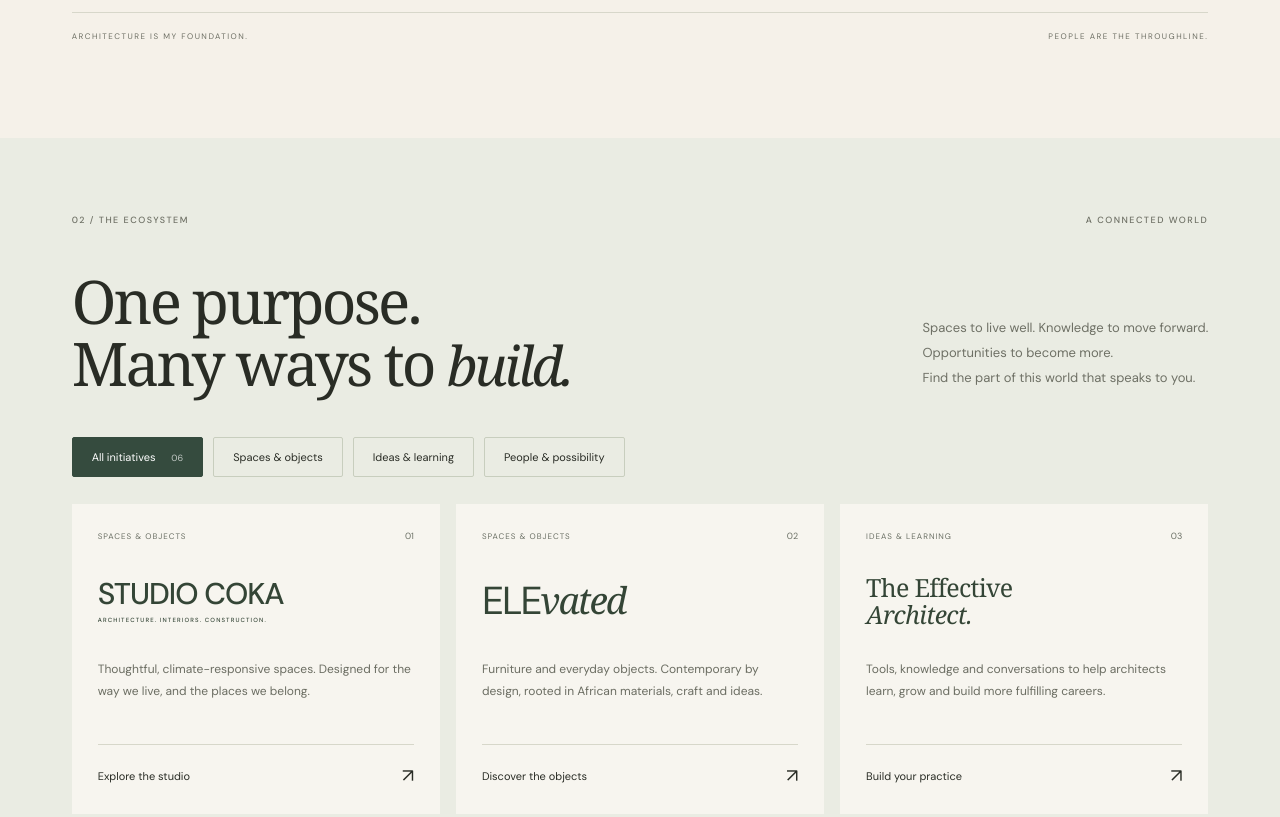
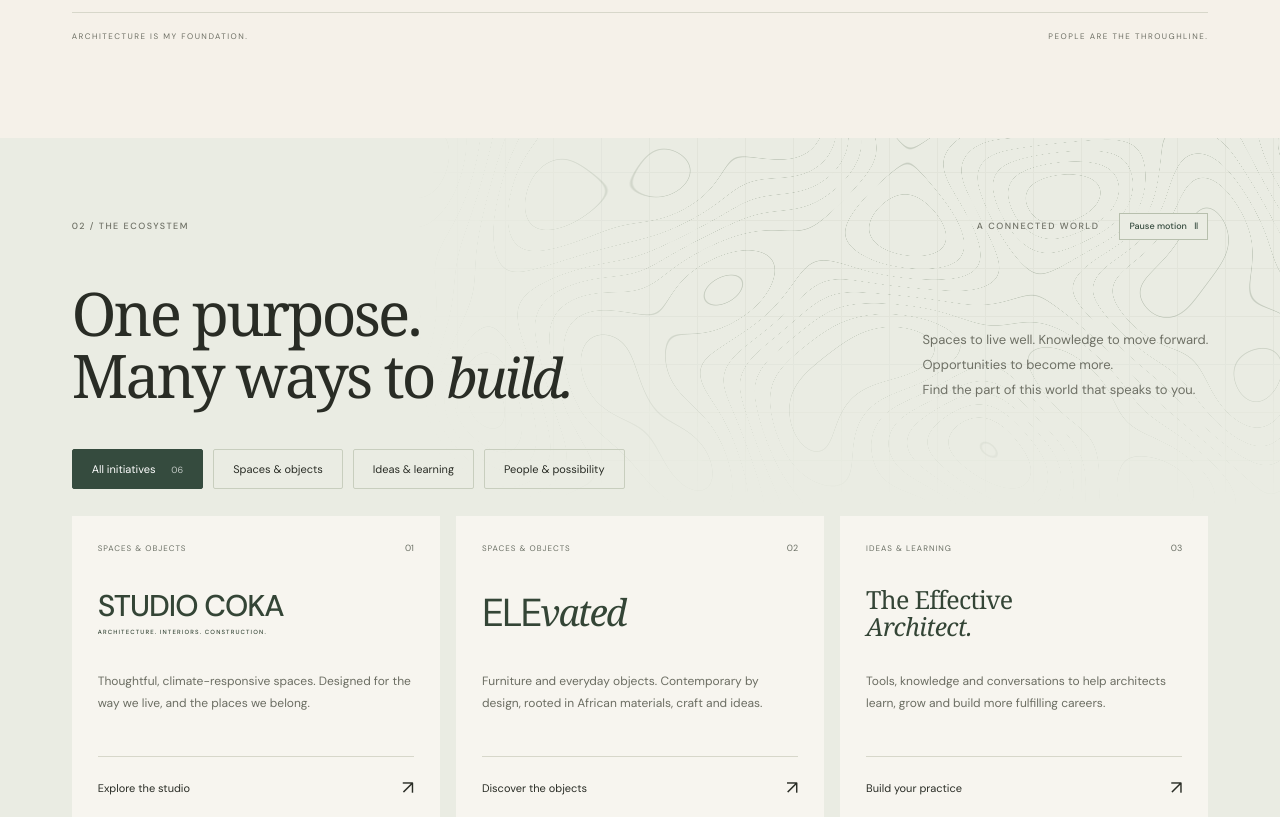
Before and after one commit to DOVEPCDIABLE/coka-assessment, a website: page index.html in a window 1280 px wide. Shown: the part 1340-2157 px from the top of the page. Drawn offline with Linux system fonts and the light colour scheme; a web font is replaced by a local one.

Commit message:
Add ThreeUI topographic motion and page transitions

```diff
--- a/SUBMISSION.txt
+++ b/SUBMISSION.txt
@@ -11,7 +11,7 @@ The page introduces Crystal first, then connects her purpose to her ecosystem, d
 
 Warm neutrals, forest green, editorial typography and the supplied portraits create a calm, distinctive identity. Project concepts are labelled honestly. Missing initiative links lead to contextual information and Crystal’s verified LinkedIn profile rather than invented destinations.
 
-I chose semantic HTML, responsive CSS and small vanilla JavaScript interactions because this single-page experience does not need a framework. Local fonts, compressed WebP images and deferred JavaScript keep dependencies and network overhead low. The site includes keyboard navigation, native modal dialogs, visible focus states, responsive layouts and reduced-motion support.
+I chose semantic HTML, responsive CSS and small vanilla JavaScript interactions because this single-page experience does not need a framework. Local fonts, compressed WebP images and deferred JavaScript keep dependencies and network overhead low. Keyboard navigation and accessible dialogs support usability. Adapted ThreeUI contours and native reveals add motion with pause and reduced-motion controls.
 
 The contact flow helps visitors draft and copy a message; it clearly explains that delivery happens through LinkedIn. No enquiry submission or data collection is simulated.
 
@@ -51,3 +51,5 @@ RESEARCH / IMPLEMENTATION NOTES (not part of the word-limited responses)
 - Brand names use proposed typographic treatments; they are not claimed to be official initiative logos.
 - Project captions describe supplied imagery. Concept renders are labelled as concepts; no unverified project metrics are claimed.
 - Analytics described above are a proposal and are not installed in the assessment site.
+
+- Motion: ThreeUI Community Topo Field, @designcodeio/threeui 1.2.0, adapted under MIT. Upstream: https://github.com/MengTo/threeui. License included in assets/licenses/ThreeUI-MIT.txt.
--- a/index.html
+++ b/index.html
@@ -35,6 +35,7 @@
     <link rel="stylesheet" href="assets/fonts.css" />
     <link rel="stylesheet" href="styles.css" />
     <script src="app.js" defer></script>
+    <script src="motion.js" defer></script>
   </head>
   <body>
     <a class="skip-link" href="#main">Skip to content</a>
@@ -165,8 +166,15 @@
         id="ecosystem"
         aria-labelledby="ecosystem-title"
       >
+        <canvas class="topo-field" aria-hidden="true"></canvas>
         <div class="section-label">
-          <span>02 / THE ECOSYSTEM</span><span>A CONNECTED WORLD</span>
+          <span>02 / THE ECOSYSTEM</span
+          ><span class="ecosystem-controls"
+            >A CONNECTED WORLD
+            <button class="motion-toggle" aria-pressed="false" hidden>
+              Pause motion <span aria-hidden="true">Ⅱ</span>
+            </button></span
+          >
         </div>
         <div class="section-heading">
           <h2 id="ecosystem-title">
--- /dev/null
+++ b/motion.js
@@ -0,0 +1,267 @@
+"use strict";
+
+// Progressive enhancement: page content stays visible if animation is unavailable.
+(() => {
+  const reducedMotion = window.matchMedia("(prefers-reduced-motion: reduce)");
+  const toggle = document.querySelector(".motion-toggle");
+  const animations = new Set();
+  let userPaused = false;
+  const motionEnabled = () => !reducedMotion.matches && !userPaused;
+
+  function reveal(element, delay = 0) {
+    if (!motionEnabled() || !element.animate) return;
+    const animation = element.animate(
+      [
+        { opacity: 0, transform: "translateY(22px)" },
+        { opacity: 1, transform: "translateY(0)" },
+      ],
+      {
+        duration: 720,
+        delay,
+        easing: "cubic-bezier(0.22, 1, 0.36, 1)",
+        fill: "backwards",
+      },
+    );
+    animations.add(animation);
+    animation.onfinish = animation.oncancel = () =>
+      animations.delete(animation);
+  }
+
+  const heroElements = document.querySelectorAll(
+    ".hero-copy > .eyebrow, .hero h1, .hero-description, .hero-copy > .button, .hero-visual",
+  );
+  heroElements.forEach((element, index) => reveal(element, index * 75));
+
+  if ("IntersectionObserver" in window) {
+    const observer = new IntersectionObserver(
+      (entries) => {
+        entries.forEach((entry) => {
+          if (!entry.isIntersecting) return;
+          reveal(entry.target, Number(entry.target.dataset.revealDelay || 0));
+          observer.unobserve(entry.target);
+        });
+      },
+      { threshold: 0.12 },
+    );
+    document
+      .querySelectorAll(
+        ".about-content > *, .section-heading > *, .initiative-card, .project-card, .ideas-copy > *, .connect-heading > *, .connect-paths > *",
+      )
+      .forEach((element) => {
+        if (
+          element.matches(".initiative-card, .project-card, .connect-paths > *")
+        ) {
+          element.dataset.revealDelay =
+            ([...element.parentElement.children].indexOf(element) % 3) * 70;
+        }
+        observer.observe(element);
+      });
+  }
+
+  document.querySelector(".filters").addEventListener("click", (event) => {
+    if (!event.target.closest("[data-filter]")) return;
+    document
+      .querySelectorAll(".initiative-card:not([hidden])")
+      .forEach((card, index) => reveal(card, index * 45));
+  });
+
+  const field = createTopoField(
+    document.querySelector(".topo-field"),
+    motionEnabled,
+  );
+  function syncMotion() {
+    document.documentElement.classList.toggle(
+      "motion-paused",
+      !motionEnabled(),
+    );
+    toggle.hidden = reducedMotion.matches;
+    toggle.setAttribute("aria-pressed", String(userPaused));
+    toggle.innerHTML = userPaused
+      ? 'Resume motion <span aria-hidden="true">▷</span>'
+      : 'Pause motion <span aria-hidden="true">Ⅱ</span>';
+    if (!motionEnabled()) animations.forEach((animation) => animation.cancel());
+    field?.sync();
+  }
+  toggle.addEventListener("click", () => {
+    userPaused = !userPaused;
+    syncMotion();
+  });
+  reducedMotion.addEventListener("change", syncMotion);
+  syncMotion();
+})();
+
+/**
+ * Adapted from ThreeUI Community Topo Field, @designcodeio/threeui v1.2.0.
+ * Copyright (c) 2026 Meng To. MIT; see assets/licenses/ThreeUI-MIT.txt.
+ * Source: https://github.com/MengTo/threeui
+ * Adaptations: transparent sage palette, bounded canvas resolution, 30 fps,
+ * offscreen/tab suspension, user pause, reduced motion and context-loss fallback.
+ */
+function createTopoField(canvas, motionEnabled) {
+  const gl = canvas.getContext("webgl", {
+    alpha: true,
+    premultipliedAlpha: false,
+    antialias: false,
+    depth: false,
+    powerPreference: "low-power",
+  });
+  if (!gl) {
+    canvas.hidden = true;
+    return null;
+  }
+  const vertexSource = `
+                attribute vec2 a_position;
+                void main() { gl_Position = vec4(a_position, 0.0, 1.0); }
+            `;
+  const fragmentSource = `
+                precision highp float;
+                uniform vec2 u_resolution;
+                uniform float u_time;
+                uniform float u_dpr;
+
+                vec3 permute(vec3 x) { return mod(((x*34.0)+1.0)*x, 289.0); }
+                float snoise(vec2 v){
+                    const vec4 C = vec4(0.211324865405187, 0.366025403784439, -0.577350269189626, 0.024390243902439);
+                    vec2 i  = floor(v + dot(v, C.yy) );
+                    vec2 x0 = v -   i + dot(i, C.xx);
+                    vec2 i1; i1 = (x0.x > x0.y) ? vec2(1.0, 0.0) : vec2(0.0, 1.0);
+                    vec4 x12 = x0.xyxy + C.xxzz; x12.xy -= i1;
+                    i = mod(i, 289.0);
+                    vec3 p = permute( permute( i.y + vec3(0.0, i1.y, 1.0 )) + i.x + vec3(0.0, i1.x, 1.0 ));
+                    vec3 m = max(0.5 - vec3(dot(x0,x0), dot(x12.xy,x12.xy), dot(x12.zw,x12.zw)), 0.0);
+                    m = m*m; m = m*m;
+                    vec3 x = 2.0 * fract(p * C.www) - 1.0;
+                    vec3 h = abs(x) - 0.5; vec3 ox = floor(x + 0.5);
+                    vec3 a0 = x - ox; m *= 1.79284291400159 - 0.85373472095314 * ( a0*a0 + h*h );
+                    vec3 g; g.x  = a0.x  * x0.x  + h.x  * x0.y; g.yz = a0.yz * x12.xz + h.yz * x12.yw;
+                    return 130.0 * dot(m, g);
+                }
+
+                void main() {
+                    vec2 st = gl_FragCoord.xy / u_resolution.xy;
+                    st.x *= u_resolution.x / u_resolution.y;
+
+                    // 1px physical grid rendering
+                    float gridSize = 48.0 * u_dpr;
+                    vec2 gridSt = gl_FragCoord.xy / gridSize;
+                    vec2 gridFract = fract(gridSt);
+                    float lineThickness = 1.0 / gridSize;
+                    float gridLines = step(1.0 - lineThickness, gridFract.x) + step(1.0 - lineThickness, gridFract.y);
+                    gridLines = clamp(gridLines, 0.0, 1.0) * 0.12;
+
+                    // Ultra-thin Topographic Lines
+                    float noiseScale = 1.4;
+                    vec2 noisePos = st * noiseScale + vec2(u_time * 0.015, u_time * 0.025);
+                    float n = snoise(noisePos) * 0.5 + 0.5;
+                    float numBands = 10.0;
+                    float bandVal = n * numBands;
+                    float triangleWave = abs(fract(bandVal) - 0.5) * 2.0;
+
+                    // Thinner smoothstep constraint for fine industrial aesthetic
+                    float topoLines = (1.0 - smoothstep(0.0, 0.045, triangleWave)) * 0.45;
+
+                    vec3 color = vec3(0.0);
+                    color += vec3(1.0) * gridLines;
+                    color += vec3(1.0) * topoLines;
+
+                    gl_FragColor = vec4(vec3(0.28, 0.37, 0.26), min(color.r, 0.65) * 0.65);
+                }
+            `;
+  function compile(type, source) {
+    const shader = gl.createShader(type);
+    gl.shaderSource(shader, source);
+    gl.compileShader(shader);
+    if (!gl.getShaderParameter(shader, gl.COMPILE_STATUS)) {
+      gl.deleteShader(shader);
+      return null;
+    }
+    return shader;
+  }
+  const vertex = compile(gl.VERTEX_SHADER, vertexSource);
+  const fragment = compile(gl.FRAGMENT_SHADER, fragmentSource);
+  if (!vertex || !fragment) {
+    if (vertex) gl.deleteShader(vertex);
+    if (fragment) gl.deleteShader(fragment);
+    canvas.hidden = true;
+    return null;
+  }
+  const program = gl.createProgram();
+  gl.attachShader(program, vertex);
+  gl.attachShader(program, fragment);
+  gl.linkProgram(program);
+  gl.deleteShader(vertex);
+  gl.deleteShader(fragment);
+  if (!gl.getProgramParameter(program, gl.LINK_STATUS)) {
+    gl.deleteProgram(program);
+    canvas.hidden = true;
+    return null;
+  }
+  gl.useProgram(program);
+  const buffer = gl.createBuffer();
+  gl.bindBuffer(gl.ARRAY_BUFFER, buffer);
+  gl.bufferData(
+    gl.ARRAY_BUFFER,
+    new Float32Array([-1, -1, 1, -1, -1, 1, 1, 1]),
+    gl.STATIC_DRAW,
+  );
+  const position = gl.getAttribLocation(program, "a_position");
+  gl.enableVertexAttribArray(position);
+  gl.vertexAttribPointer(position, 2, gl.FLOAT, false, 0, 0);
+  const resolution = gl.getUniformLocation(program, "u_resolution");
+  const time = gl.getUniformLocation(program, "u_time");
+  const pixelRatio = gl.getUniformLocation(program, "u_dpr");
+  let frame = 0;
+  let elapsed = 0;
+  let previousTime = 0;
+  let lastDraw = 0;
+  let visible = false;
+  let contextLost = false;
+  function draw() {
+    if (contextLost) return;
+    gl.uniform1f(time, elapsed * 0.001);
+    gl.drawArrays(gl.TRIANGLE_STRIP, 0, 4);
+  }
+  function resize() {
+    if (contextLost) return;
+    const ratio = Math.min(window.devicePixelRatio || 1, 1.5);
+    canvas.width = Math.max(1, Math.round(canvas.clientWidth * ratio));
+    canvas.height = Math.max(1, Math.round(canvas.clientHeight * ratio));
+    gl.viewport(0, 0, canvas.width, canvas.height);
+    gl.uniform2f(resolution, canvas.width, canvas.height);
+    gl.uniform1f(pixelRatio, ratio);
+    draw();
+  }
+  function tick(timestamp) {
+    elapsed += previousTime ? Math.min(timestamp - previousTime, 100) : 0;
+    previousTime = timestamp;
+    if (timestamp - lastDraw >= 1000 / 30) {
+      draw();
+      lastDraw = timestamp;
+    }
+    frame = requestAnimationFrame(tick);
+  }
+  function sync() {
+    cancelAnimationFrame(frame);
+    previousTime = 0;
+    if (motionEnabled() && visible && !document.hidden && !contextLost)
+      frame = requestAnimationFrame(tick);
+  }
+  if ("ResizeObserver" in window) new ResizeObserver(resize).observe(canvas);
+  else window.addEventListener("resize", resize, { passive: true });
+  if ("IntersectionObserver" in window) {
+    new IntersectionObserver(([entry]) => {
+      visible = entry.isIntersecting;
+      sync();
+    }).observe(canvas);
+  } else {
+    visible = true;
+  }
+  document.addEventListener("visibilitychange", sync);
+  canvas.addEventListener("webglcontextlost", () => {
+    contextLost = true;
+    canvas.hidden = true;
+    sync();
+  });
+  resize();
+  return { sync };
+}
--- a/package.json
+++ b/package.json
@@ -5,7 +5,7 @@
   "description": "Crystal Kizor personal brand — assessment landing page",
   "scripts": {
     "dev": "python3 -m http.server 5173 --bind 127.0.0.1",
-    "check": "node --check app.js",
+    "check": "node --check app.js && node --check motion.js",
     "build": "node scripts/build.mjs"
   }
 }
--- a/styles.css
+++ b/styles.css
@@ -1447,3 +1447,89 @@ textarea:focus-visible {
     animation: none !important;
   }
 }
+
+/* ThreeUI Topo Field sits behind the introduction, leaving every card readable. */
+.ecosystem {
+  position: relative;
+  isolation: isolate;
+}
+.topo-field {
+  position: absolute;
+  top: 0;
+  right: 0;
+  width: 68%;
+  height: 370px;
+  pointer-events: none;
+  z-index: -1;
+  opacity: 0.7;
+  mask-image:
+    linear-gradient(to right, transparent, #000 35%),
+    linear-gradient(to bottom, #000 45%, transparent);
+  mask-composite: intersect;
+}
+.ecosystem-controls {
+  display: flex;
+  align-items: center;
+  gap: 20px;
+}
+.motion-toggle {
+  display: inline-flex;
+  align-items: center;
+  gap: 7px;
+  font-size: 9px;
+  letter-spacing: 0;
+  border: 1px solid #b7bfad;
+  padding: 5px 9px;
+  background: #eaece3;
+  color: var(--green);
+}
+.motion-toggle:hover {
+  background: #dce0d4;
+}
+.motion-toggle[aria-pressed="true"] {
+  background: var(--green);
+  color: var(--paper);
+}
+@keyframes dialog-arrive {
+  from {
+    opacity: 0;
+    transform: translateY(14px) scale(0.985);
+  }
+  to {
+    opacity: 1;
+    transform: translateY(0) scale(1);
+  }
+}
+.detail-dialog[open] {
+  animation: dialog-arrive 260ms cubic-bezier(0.22, 1, 0.36, 1);
+}
+.motion-paused *,
+.motion-paused *::before,
+.motion-paused *::after {
+  animation: none !important;
+  transition: none !important;
+  scroll-behavior: auto !important;
+}
+@media (max-width: 580px) {
+  .ecosystem-controls {
+    gap: 0;
+  }
+  .ecosystem-controls > .motion-toggle {
+    margin-left: 10px;
+    font-size: 8px;
+    padding: 4px 6px;
+  }
+  .topo-field {
+    width: 100%;
+    height: 310px;
+    opacity: 0.45;
+  }
+}
+@media (prefers-reduced-motion: reduce) {
+  .detail-dialog[open] {
+    animation: none;
+  }
+  .motion-toggle {
+    display: none;
+  }
+}
```
Also changed, not shown: assets/licenses/ThreeUI-MIT.txt (added, +21 -0 lines), scripts/build.mjs (+7 -1 lines), README.md.
